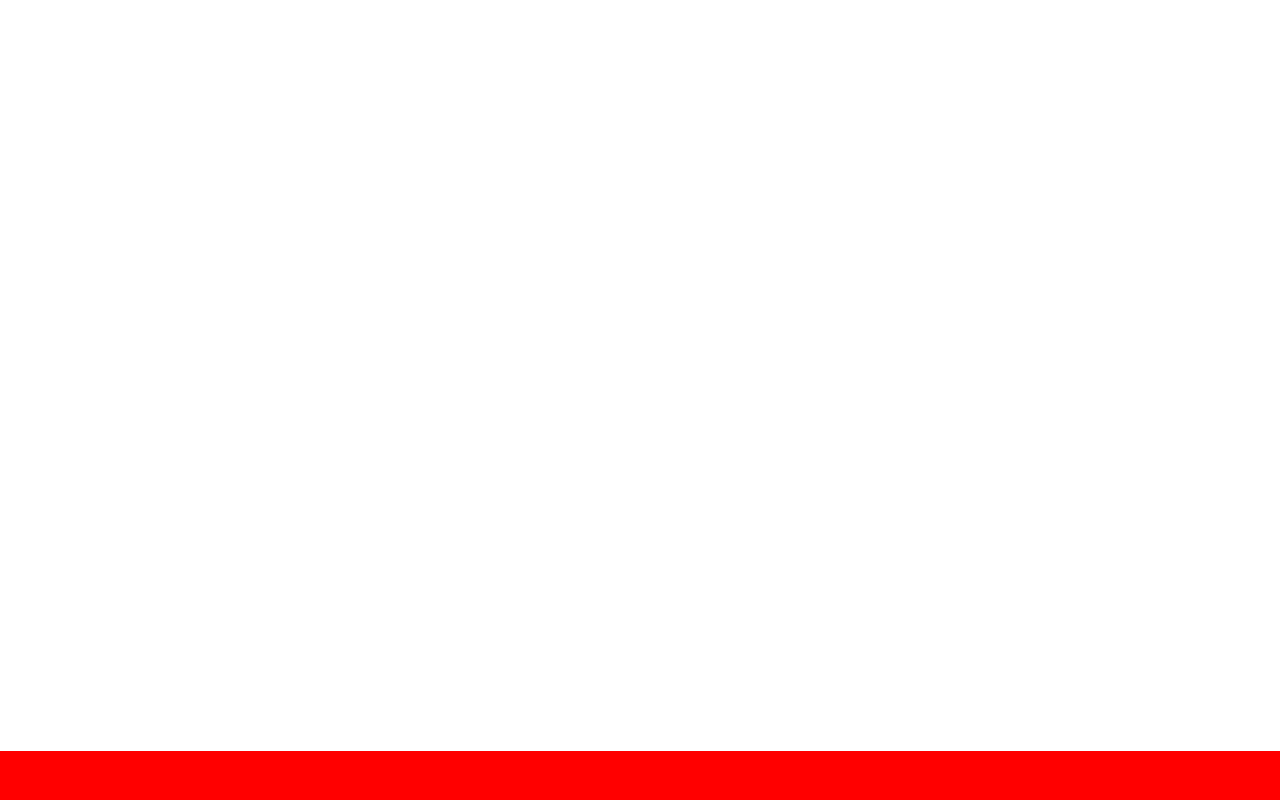
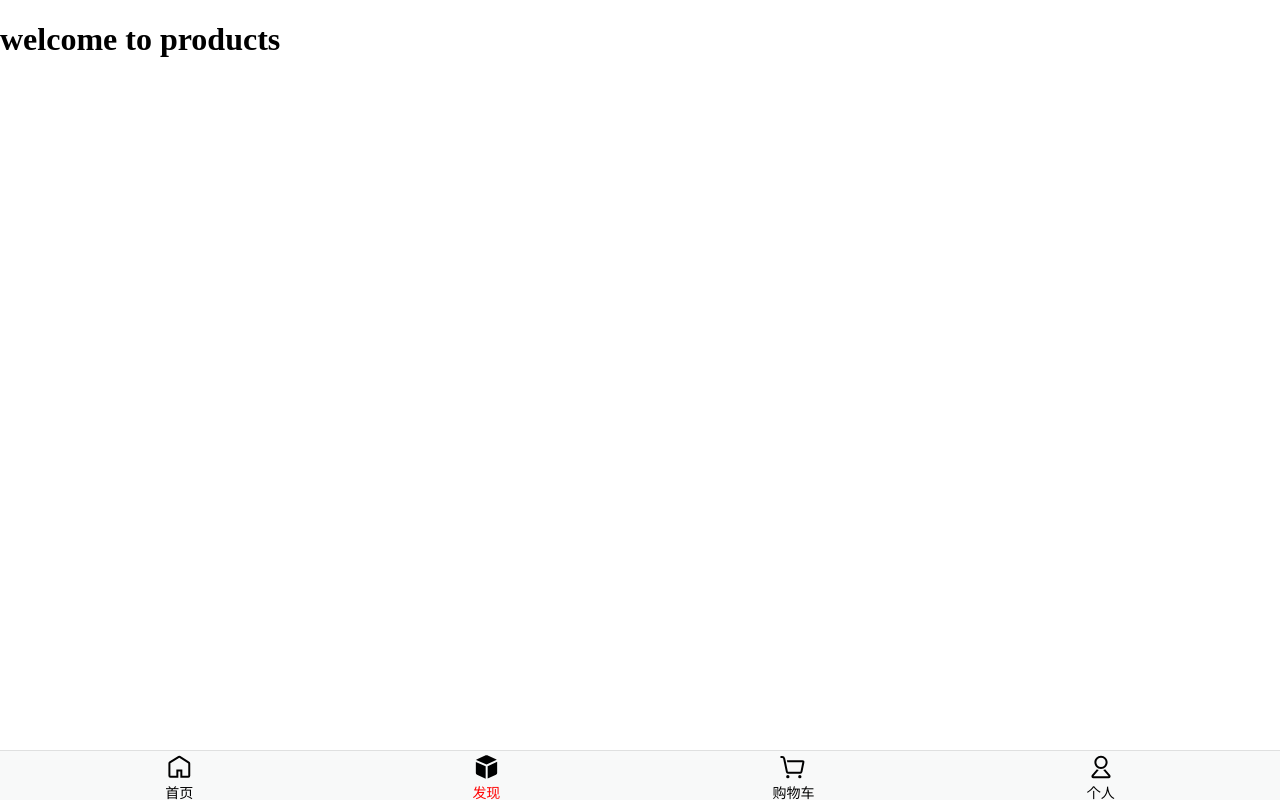
Before and after one commit to Magic-cxf/supermall, a Vue app: page /product in a window 1280 px wide. Before the commit this address had no page. Built offline with nearby package versions, Linux system fonts and the light colour scheme.

Commit message:
finish tabbar

```diff
--- a/src/components/common/tabBar/tabBar.vue
+++ b/src/components/common/tabBar/tabBar.vue
@@ -1,9 +1,58 @@
 <template>
-  <div class="tabbar"></div>
+  <div class="tabbar">
+    <tab-bar-item path="/home">
+      <template #picture>
+        <img src="~assets/img/tabbaricon/home.svg" alt="">
+      </template>
+      <template #picture-active>
+        <img src="~assets/img/tabbaricon/home-active.svg" alt="">
+      </template>
+      <template #text>
+        首页
+      </template>
+    </tab-bar-item>
+    <tab-bar-item path="/product">
+      <template #picture>
+        <img src="~assets/img/tabbaricon/product.svg" alt="">
+      </template>
+      <template #picture-active>
+        <img src="~assets/img/tabbaricon/product-active.svg" alt="">
+      </template>
+      <template #text>
+        发现
+      </template>
+    </tab-bar-item>
+    <tab-bar-item path="cart">
+      <template #picture>
+        <img src="~assets/img/tabbaricon/cart.svg" alt="">
+      </template>
+      <template #picture-active>
+        <img src="~assets/img/tabbaricon/cart-active.svg" alt="">
+      </template>
+      <template #text>
+        购物车
+      </template>
+    </tab-bar-item>
+    <tab-bar-item path="account">
+      <template #picture>
+        <img src="~assets/img/tabbaricon/account.svg" alt="" >
+      </template>
+      <template #picture-active>
+        <img src="~assets/img/tabbaricon/account-active.svg" alt="" >
+      </template>
+      <template #text>
+        个人
+      </template>
+    </tab-bar-item>
+  </div>
 </template>
 
 <script>
+import tabBarItem from './tabBarItem.vue'
 export default {
+  components:{
+    tabBarItem
+  },
   data () {
     return {
     };
@@ -17,6 +66,9 @@ export default {
     height: 49px;
     position:fixed;
     bottom: 0;
-    background: red;
+    display: flex;
+    justify-content: space-evenly;
+    border-top: 1px solid rgba(0, 0,0, 0.1);
+    background: rgb(248, 249, 249);
 }
 </style>
--- /dev/null
+++ b/src/components/common/tabBar/tabBarItem.vue
@@ -0,0 +1,59 @@
+<template>
+  <div class="tabBarItem" @click="clickItem">
+      <slot v-if="!isactive"  name="picture"></slot>
+      <slot v-else name="picture-active"></slot>
+      <p :class="{active:isactive}">
+          <slot name="text"></slot>
+      </p>
+  </div>
+</template>
+
+<script>
+
+export default {
+  name:"tabBarItem",
+  props:{
+      path:{
+          type:String
+      }
+  },
+  data () {
+    return {
+    };
+  },
+  computed:{
+      isactive(){
+          return this.$route.path.indexOf(this.path)!==-1
+      }
+  },
+  methods:{
+      clickItem(){
+          this.$router.push(this.path)
+      }
+  }
+}
+
+</script>
+<style>
+.tabBarItem{
+    width: 20%;
+    height: 100%;
+    text-align: center;
+    font-size: 14px;
+}
+.tabBarItem img{
+    width: 65%;
+    height: 65%;
+    margin: auto;
+    margin-bottom:0;
+}
+.tabBarItem p{
+    line-height: 14px;
+    top: 30px;
+    text-align: center;
+    margin: auto;
+}
+.active{
+    color: red;
+}
+</style>
--- a/src/router/router.js
+++ b/src/router/router.js
@@ -1,11 +1,32 @@
 import {createRouter,createWebHistory} from 'vue-router'
 
 const Home = ()=>import('views/home.vue')
+const Product = ()=>import('views/product.vue')
+const Cart = ()=>import ('views/cart.vue')
+const Account = ()=>import('views/account.vue')
+
+
 const routes=[
     {
         path:'/',
+        redirect:'/home'
+    },
+    {
+        path:'/home',
         component:Home
     },
+    {
+        path:'/product',
+        component:Product
+    },
+    {
+        path:'/cart',
+        component:Cart
+    },
+    {
+        path:'/account',
+        component:Account
+    }
 ]
 
 const router = createRouter({
--- /dev/null
+++ b/src/views/account.vue
@@ -0,0 +1,15 @@
+<template>
+  <div><h1>welcome to account</h1></div>
+</template>
+
+<script>
+export default {
+  data () {
+    return {
+    };
+  },
+}
+
+</script>
+<style >
+</style>
--- /dev/null
+++ b/src/views/cart.vue
@@ -0,0 +1,15 @@
+<template>
+  <div><h1>welcome to cart</h1></div>
+</template>
+
+<script>
+export default {
+  data () {
+    return {
+    };
+  },
+}
+
+</script>
+<style >
+</style>
--- /dev/null
+++ b/src/views/product.vue
@@ -0,0 +1,15 @@
+<template>
+  <div><h1>welcome to products </h1></div>
+</template>
+
+<script>
+export default {
+  data () {
+    return {
+    };
+  },
+}
+
+</script>
+<style >
+</style>
```
